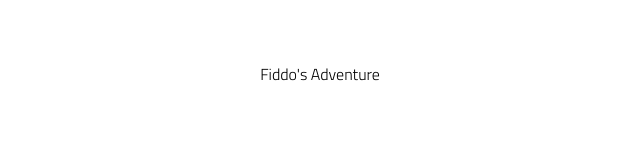
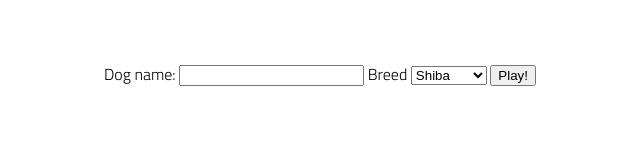
Before and after one commit to jillianlg/lab-13-user-adventure, a plain HTML site: page index.html in a window 1280 px wide. Shown: the whole page, without its empty margins (320-960 px from the left). Drawn offline with Linux system fonts and the light colour scheme.

Commit message:
complete step 2 - add form to html

```diff
--- a/index.html
+++ b/index.html
@@ -9,7 +9,7 @@
     <link rel="stylesheet" href="styles/reset.css">
     <link rel="stylesheet" href="styles/style.css">
     <link rel="stylesheet" href="styles/home.css">
-    <title>Document</title>
+    <title>A Doggy Dog Adventure</title>
 </head>
 
 <body>
@@ -18,7 +18,22 @@
     </header>
     <main>
         <section class="main-section">
-            Fiddo's Adventure
+            <form>
+                <label>
+                    Dog name:
+                    <input name="name" />
+                </label>
+                <label>
+                    Breed
+                    <select name="breed">
+                        <option value="shiba">Shiba</option>
+                        <option value="boxer">Boxer</option>
+                        <option value="poodle">Poodle</option>
+                        <option value="labrador">Labrador</option>
+                    </select>
+                </label>
+            <button>Play!</button>
+            </form>
         </section>
     </main>
     <footer>
```
Also changed, not shown: assets/boxer.png (added), assets/green-dog-repeat.jpeg (added), assets/labrador.png (added), assets/poodle.png (added), assets/shiba.png (added), assets/vet-dog.png (deleted).
